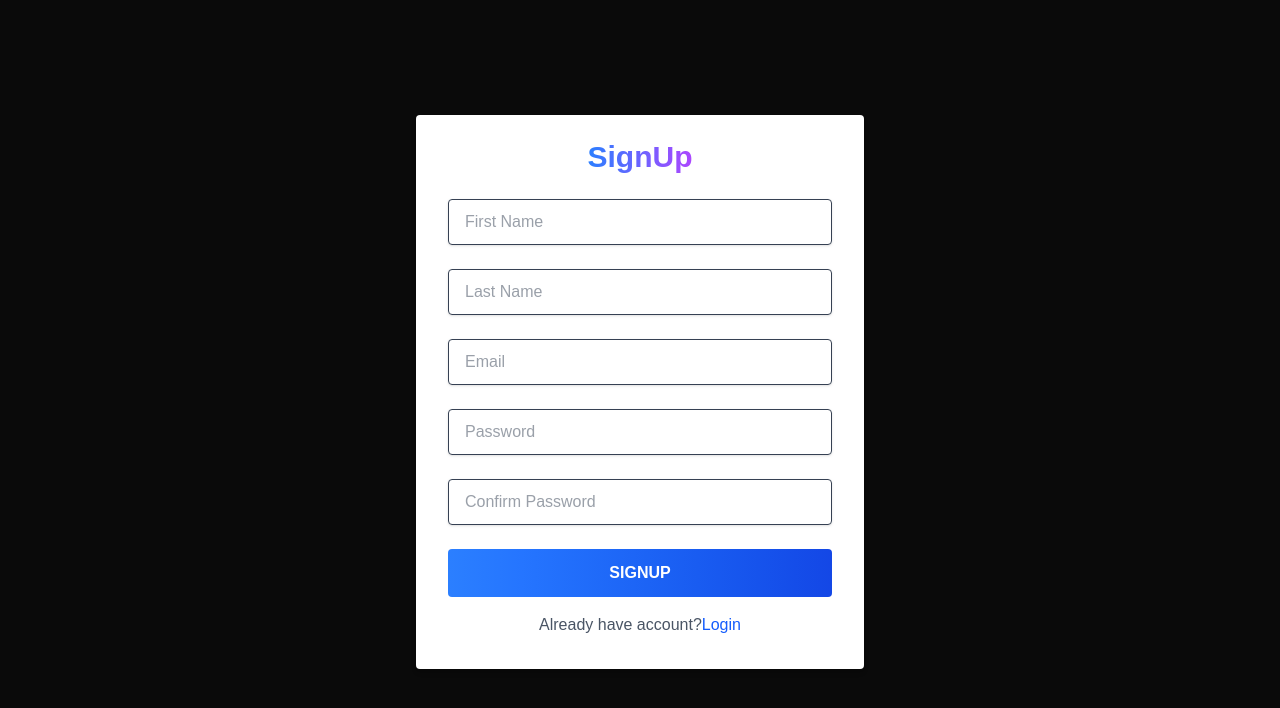
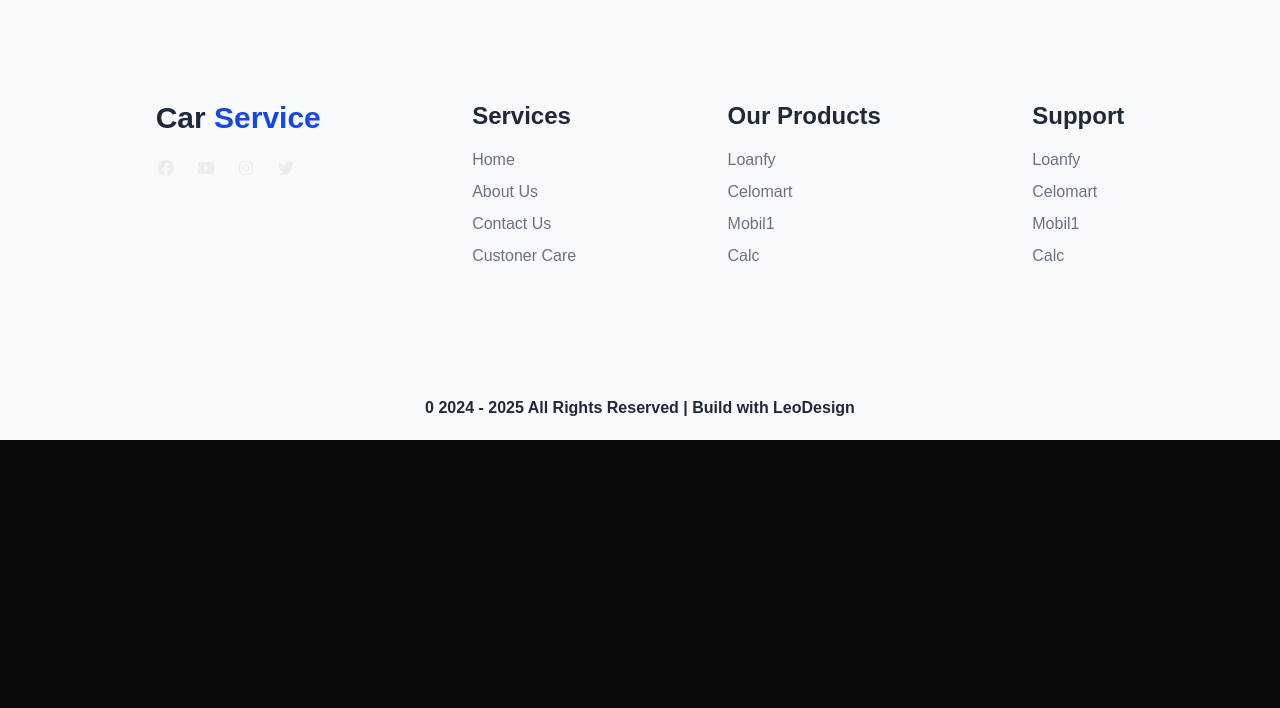
Before and after one commit to Gim128/final_project_car_service_frontend, a Next.js app: page / in a window 1280 px wide. Shown: the top 708 px of the page. Built offline with nearby package versions, Linux system fonts and the light colour scheme.

Commit message:
fotter design done

```diff
--- a/app/page.js
+++ b/app/page.js
@@ -1,3 +1,4 @@
+import Footer from "@/components/Footer";
 import LoginForm from "@/components/LoginForm";
 import SignupForm from "@/components/SignupForm";
 import Image from "next/image";
@@ -5,7 +6,7 @@ import Image from "next/image";
 export default function Home() {
   return (
     <div>
-      <SignupForm />
+      <Footer/>
     </div>
   );
 }
--- /dev/null
+++ b/components/Footer.js
@@ -0,0 +1,66 @@
+import React from 'react'
+import Link from 'next/link'
+import { FontAwesomeIcon } from '@fortawesome/react-fontawesome'
+import { faFacebook, faYoutube, faInstagram, faTwitter } from '@fortawesome/free-brands-svg-icons'
+
+const Footer = () => {
+  return (
+    <>
+        <div className='bg-gray-50 h-1/2 w-full flex md:flex-row flex-col justify-around items-start p-20'>
+            <div className='p-5'>
+                <ul>
+                    <p className='text-gray-800 font-bold text-3xl pb-6'>
+                        Car <span className='text-blue-700'>Service</span>
+                    </p>
+
+                    <div className='flex gap-5 pb-5'>
+                        <FontAwesomeIcon icon={faFacebook} className='w-5 cursor-pointer hover:to-blue-400' />
+                        <FontAwesomeIcon icon={faYoutube} className='w-5 cursor-pointer hover:to-blue-400' />
+                        <FontAwesomeIcon icon={faInstagram} className='w-5 cursor-pointer hover:to-blue-400' />
+                        <FontAwesomeIcon icon={faTwitter} className='w-5 cursor-pointer hover:to-blue-400' />
+                    </div>
+                </ul>
+            </div>
+
+            <div className='p-5'>
+                <ul>
+                    <p className='text-gray-800 font-bold text-2xl pb-4'>Services</p>
+                    <li className='text-gray-500 text-md pb-2 font-medium hover:text-blue-600 cursor-pointer'>Home</li>
+                    <li className='text-gray-500 text-md pb-2 font-medium hover:text-blue-600 cursor-pointer'>About Us</li>
+                    <li className='text-gray-500 text-md pb-2 font-medium hover:text-blue-600 cursor-pointer'>Contact Us</li>
+                    <li className='text-gray-500 text-md pb-2 font-medium hover:text-blue-600 cursor-pointer'>Custoner Care</li>
+                </ul>
+            </div>
+
+            <div className='p-5'>
+                <ul>
+                    <p className='text-gray-800 font-bold text-2xl pb-4'>Our Products</p>
+                    <li className='text-gray-500 text-md pb-2 font-medium hover:text-blue-600 cursor-pointer'>Loanfy</li>
+                    <li className='text-gray-500 text-md pb-2 font-medium hover:text-blue-600 cursor-pointer'>Celomart</li>
+                    <li className='text-gray-500 text-md pb-2 font-medium hover:text-blue-600 cursor-pointer'>Mobil1</li>
+                    <li className='text-gray-500 text-md pb-2 font-medium hover:text-blue-600 cursor-pointer'>Calc</li>
+                </ul>
+            </div>
+
+            <div className='p-5'>
+                <ul>
+                    <p className='text-gray-800 font-bold text-2xl pb-4'>Support</p>
+                    <li className='text-gray-500 text-md pb-2 font-medium hover:text-blue-600 cursor-pointer'>Loanfy</li>
+                    <li className='text-gray-500 text-md pb-2 font-medium hover:text-blue-600 cursor-pointer'>Celomart</li>
+                    <li className='text-gray-500 text-md pb-2 font-medium hover:text-blue-600 cursor-pointer'>Mobil1</li>
+                    <li className='text-gray-500 text-md pb-2 font-medium hover:text-blue-600 cursor-pointer'>Calc</li>
+                </ul>
+            </div>
+        </div>
+
+        <div className='flex flex-col justify-center items-center text-center p-5 bg-gray-50'>
+            <h1 className='text-gray-800 font-semibold'>0 2024 - 2025 All Rights Reserved | Build with LeoDesign</h1>
+        </div>
+
+    </>
+
+
+  )
+}
+
+export default Footer
```
